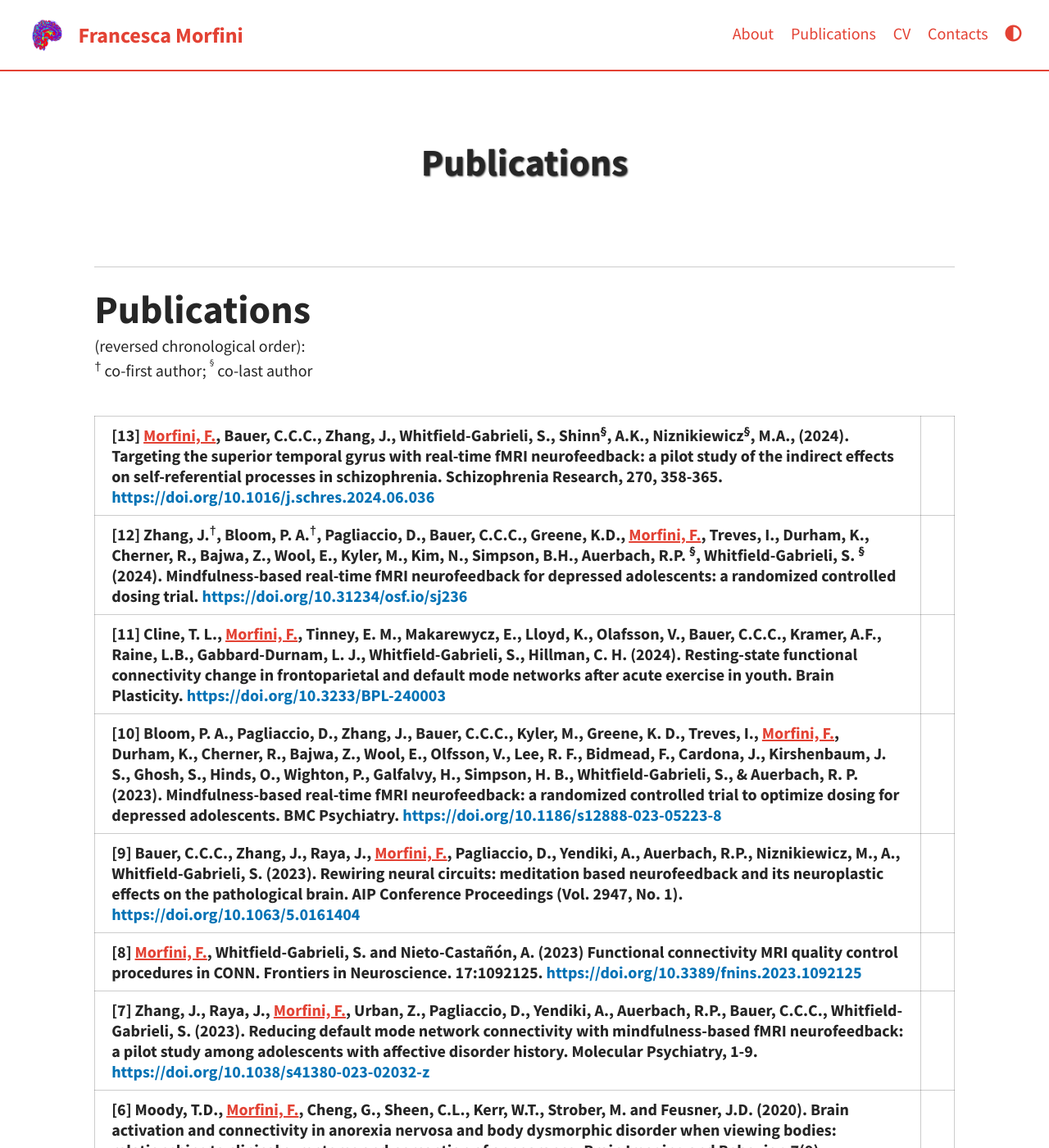
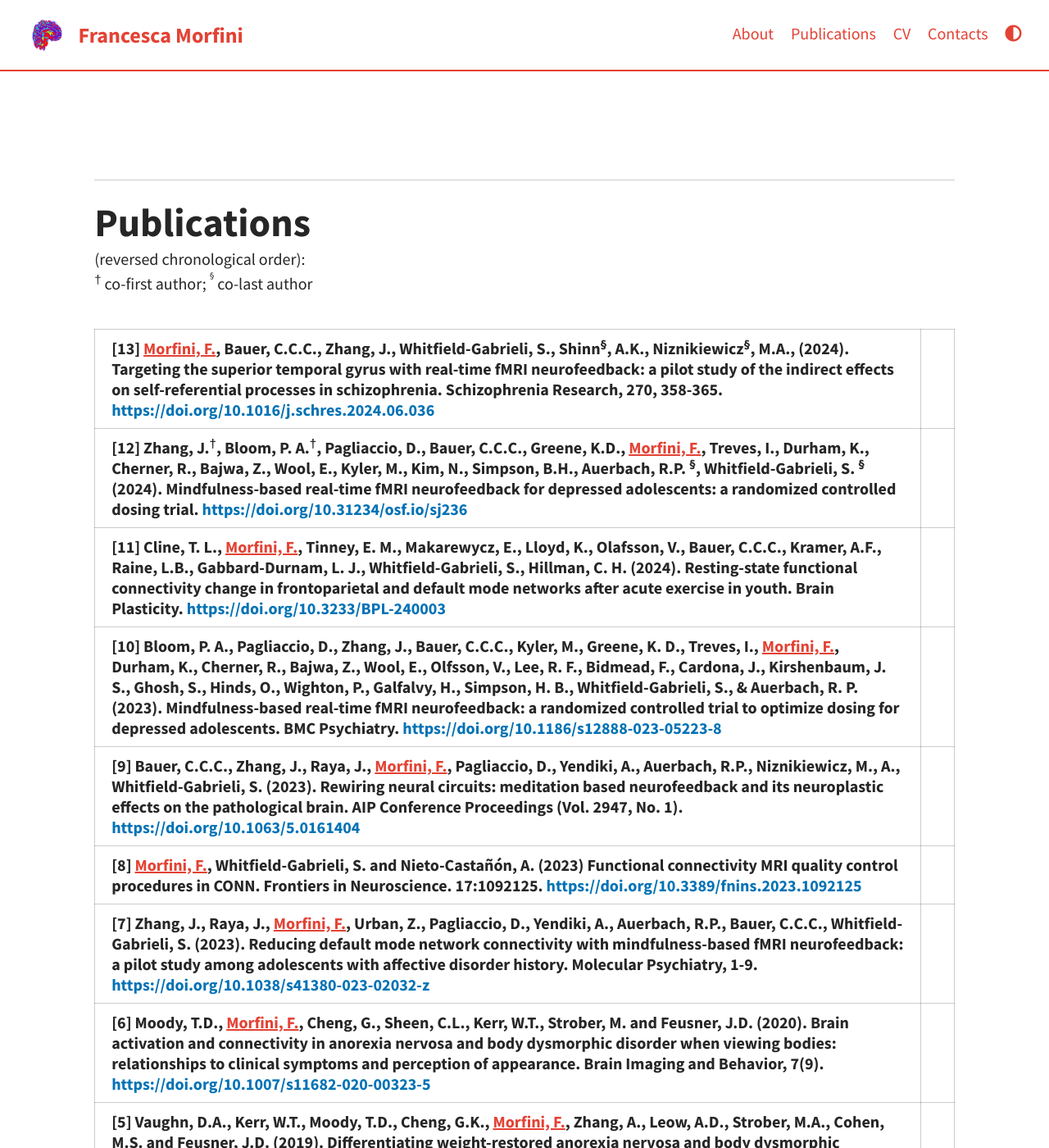
Before and after one commit to fmorfini/fmorfini.github.io, a Jekyll site: the page built from pages/publications.md, in a window 1280 px wide and 1400 px high. Shown: the whole window at 82% size. Built offline with Jekyll 4.4.1, drawn with Linux system fonts in a browser that asks for light colours; a script that is not in the unit is left out; comment, search, counter and statistics services are not loaded.

Commit message:
fixing pubs

```diff
--- a/_sass/base/_variables.scss
+++ b/_sass/base/_variables.scss
@@ -39,7 +39,7 @@
   --header-link: #E34234;
   --code-background: #E0E0E0;
   --code-inline: #24292e;
-  --text-shadow: #3f3f3f;
+  --text-shadow: #E0E0E0;
   --text: #262626;
   --h1: #E34234;
   --h2: #E34234;
@@ -61,7 +61,7 @@
   --header-link: #E34234; // header link, search color
   --code-background: #2A3444;
   --code-inline: #E34234;
-  --text-shadow: #2d333b; // text shadow
+  --text-shadow: #2A3444; // text shadow
   --text: #cdd9e5; // text
   --h1: #E34234; // headers
   --h2: #E34234;
--- a/pages/publications.md
+++ b/pages/publications.md
@@ -2,7 +2,7 @@
 layout: page
 title: Publications
 permalink: /Publications/
-hide_title_: true
+hide_title: true
 customjs:
  - https://d1bxh8uas1mnw7.cloudfront.net/assets/embed.js
 ---
@@ -14,7 +14,7 @@
 <style>
 fm {color: #E34234;
 	text-decoration-line: underline;
-	font-weight: bold
+<!-- 	font-weight: bold   -->
 	}
 li {list-style-position: inside;
 	text-align: left;
@@ -35,7 +35,7 @@
 		<tr>
 		<th>	<fm><fm>Morfini, F.</fm></fm>, xxxx_authors_and_paper_citationxxxxxxx
 		<a href="xxxdoixxxx">xxxxdoixxx</a>		</th>
-		<th>	<div class='altmetric-embed' data-badge-type='donut' data-pmid=xxxxx></div>	</th>
+		<th>	<div class='altmetric-embed' data-badge-type='donut' data-pmid='xxxxx'></div>	</th>
 		</tr>
 
  -->
@@ -53,82 +53,82 @@
 		<tr>
 		<th>	[13] <fm>Morfini, F.</fm>, Bauer, C.C.C., Zhang, J., Whitfield-Gabrieli, S., Shinn<sup>§</sup>, A.K., Niznikiewicz<sup>§</sup>, M.A., (2024). Targeting the superior temporal gyrus with real-time fMRI neurofeedback: a pilot study of the indirect effects on self-referential processes in schizophrenia. Schizophrenia Research, 270, 358-365.
 		<a href="https://doi.org/10.1016/j.schres.2024.06.036">https://doi.org/10.1016/j.schres.2024.06.036</a>		</th>
-		<th>	<div class='altmetric-embed' data-badge-type='donut' data-pmid='37034165'></div>	</th>
+		<th>	<div class='altmetric-embed' data-badge-type='donut' data-pmid="38968807"></div>	</th>
 		</tr>
 
 
 		<tr>
 		<th>	[12] Zhang, J.<sup>†</sup>, Bloom, P. A.<sup>†</sup>, Pagliaccio, D., Bauer, C.C.C., Greene, K.D., <fm>Morfini, F.</fm>, Treves, I., Durham, K., Cherner, R., Bajwa, Z., Wool, E., Kyler, M., Kim, N., Simpson, B.H., Auerbach, R.P. <sup>§</sup>, Whitfield-Gabrieli, S. <sup>§</sup> (2024). Mindfulness-based real-time fMRI neurofeedback for depressed adolescents: a randomized controlled dosing trial.
 		<a href="https://doi.org/10.31234/osf.io/sj236">https://doi.org/10.31234/osf.io/sj236</a>		</th>
-		<th>	<div class='altmetric-embed' data-badge-type='donut' data-pmid=xxxxx></div>	</th>
+		<th>	<div class='altmetric-embed' data-badge-type='donut' data-doi="https://doi.org/10.31234/osf.io/sj236"></div>	</th>
 		</tr>
 
 
 		<tr>
 		<th>	[11] Cline, T. L., <fm>Morfini, F.</fm>, Tinney, E. M., Makarewycz, E., Lloyd, K., Olafsson, V., Bauer, C.C.C., Kramer, A.F., Raine, L.B., Gabbard-Durnam, L. J., Whitfield-Gabrieli, S., Hillman, C. H. (2024). Resting-state functional connectivity change in frontoparietal and default mode networks after acute exercise in youth. Brain Plasticity.
 		<a href="https://doi.org/10.3233/BPL-240003">https://doi.org/10.3233/BPL-240003</a>		</th>
-		<th>	<div class='altmetric-embed' data-badge-type='donut' data-pmid=xxxxx></div>	</th>
+		<th>	<div class='altmetric-embed' data-badge-type='donut' data-pmid="39081665"></div>	</th>
 		</tr>
 
 
 		<tr>
 		<th>	[10] Bloom, P. A., Pagliaccio, D., Zhang, J., Bauer, C.C.C., Kyler, M., Greene, K. D., Treves, I., <fm>Morfini, F.</fm>, Durham, K., Cherner, R., Bajwa, Z., Wool, E., Olfsson, V., Lee, R. F., Bidmead, F., Cardona, J., Kirshenbaum, J. S., Ghosh, S., Hinds, O., Wighton, P., Galfalvy, H., Simpson, H. B., Whitfield-Gabrieli, S., & Auerbach, R. P. (2023). Mindfulness-based real-time fMRI neurofeedback: a randomized controlled trial to optimize dosing for depressed adolescents. BMC Psychiatry.
 		<a href="https://doi.org/10.1186/s12888-023-05223-8">https://doi.org/10.1186/s12888-023-05223-8</a>		</th>
-		<th>	<div class='altmetric-embed' data-badge-type='donut' data-pmid=xxxxx></div>	</th>
+		<th>	<div class='altmetric-embed' data-badge-type='donut' data-pmid="37848857"></div>	</th>
 		</tr>
 
 		<tr>
 		<th>	[9] Bauer, C.C.C., Zhang, J., Raya, J., <fm>Morfini, F.</fm>, Pagliaccio, D., Yendiki, A., Auerbach, R.P., Niznikiewicz, M., A., Whitfield-Gabrieli, S. (2023). Rewiring neural circuits: meditation based neurofeedback and its neuroplastic effects on the pathological brain. AIP Conference Proceedings (Vol. 2947, No. 1).
 		<a href="https://doi.org/10.1063/5.0161404">https://doi.org/10.1063/5.0161404</a>		</th>
-		<th>	<div class='altmetric-embed' data-badge-type='donut' data-pmid=xxxxx></div>	</th>
+		<th>	<div class='altmetric-embed' data-badge-type='donut' data-pmid="xxxxx"></div>	</th>
 		</tr>
 
 		<tr>
 		<th>	[8] <fm>Morfini, F.</fm>, Whitfield-Gabrieli, S. and Nieto-Castañón, A. (2023) Functional connectivity MRI quality control procedures in CONN. Frontiers in Neuroscience. 17:1092125.
 		<a href="https://doi.org/10.3389/fnins.2023.1092125">https://doi.org/10.3389/fnins.2023.1092125</a>		</th>
-		<th>	<div class='altmetric-embed' data-badge-type='donut' data-pmid=xxxxx></div>	</th>
+		<th>	<div class='altmetric-embed' data-badge-type='donut' data-pmid="37034165"></div>	</th>
 		</tr>
 
 		<tr>
 		<th>	[7] Zhang, J., Raya, J., <fm>Morfini, F.</fm>, Urban, Z., Pagliaccio, D., Yendiki, A., Auerbach, R.P., Bauer, C.C.C., Whitfield-Gabrieli, S. (2023). Reducing default mode network connectivity with mindfulness-based fMRI neurofeedback: a pilot study among adolescents with affective disorder history. Molecular Psychiatry, 1-9.
 		<a href="https://doi.org/10.1038/s41380-023-02032-z">https://doi.org/10.1038/s41380-023-02032-z</a>		</th>
-		<th>	<div class='altmetric-embed' data-badge-type='donut' data-pmid=xxxxx></div>	</th>
+		<th>	<div class='altmetric-embed' data-badge-type='donut' data-pmid="36991135"></div>	</th>
 		</tr>
 
 		<tr>
 		<th>	[6] Moody, T.D., <fm>Morfini, F.</fm>, Cheng, G., Sheen, C.L., Kerr, W.T., Strober, M. and Feusner, J.D. (2020). Brain activation and connectivity in anorexia nervosa and body dysmorphic disorder when viewing bodies: relationships to clinical symptoms and perception of appearance. Brain Imaging and Behavior, 7(9).
 		<a href="https://doi.org/10.1007/s11682-020-00323-5">https://doi.org/10.1007/s11682-020-00323-5</a>		</th>
-		<th>	<div class='altmetric-embed' data-badge-type='donut' data-pmid=xxxxx></div>	</th>
+		<th>	<div class='altmetric-embed' data-badge-type='donut' data-pmid="32875486"></div>	</th>
 		</tr>
 
 		<tr>
 		<th>	[5] Vaughn, D.A., Kerr, W.T., Moody, T.D., Cheng, G.K., <fm>Morfini, F.</fm>, Zhang, A., Leow, A.D., Strober, M.A., Cohen, M.S. and Feusner, J.D. (2019). Differentiating weight-restored anorexia nervosa and body dysmorphic disorder using neuroimaging and psychometric markers. PLOS ONE, 14(5), p.e0213974.
 		<a href="https://doi.org/10.1371/journal.pone.0213974">https://doi.org/10.1371/journal.pone.0213974</a>		</th>
-		<th>	<div class='altmetric-embed' data-badge-type='donut' data-pmid=xxxxx></div>	</th>
+		<th>	<div class='altmetric-embed' data-badge-type='donut' data-pmid="31059514"></div>	</th>
 		</tr>
 
 		<tr>
 		<th>	[4] Reggente, N., Moody, T.D., <fm>Morfini, F.</fm>, Sheen, C., Rissman, J., O’Neill, J. and Feusner, J.D. (2018). Multivariate resting-state functional connectivity predicts response to cognitive behavioral therapy in obsessive–compulsive disorder. Proceedings of the National Academy of Sciences, [online] 115(9), pp.2222–2227.
 		<a href="https://doi.org/10.1073/pnas.1716686115">https://doi.org/10.1073/pnas.1716686115</a>		</th>
-		<th>	<div class='altmetric-embed' data-badge-type='donut' data-pmid=xxxxx></div>	</th>
+		<th>	<div class='altmetric-embed' data-badge-type='donut' data-pmid="29440404"></div>	</th>
 		</tr>
 
 		<tr>
 		<th>	[3] Rangaprakash, D., Bohon, C., Lawrence, K.E., Moody, T., <fm>Morfini, F.</fm>, Khalsa, S.S., Strober, M. and Feusner, J.D. (2018). Aberrant dynamic connectivity for fear processing in anorexia nervosa and body dysmorphic disorder. Frontiers in Psychiatry, 9.
 		<a href="https://doi.org/10.3389/fpsyt.2018.00273">https://doi.org/10.3389/fpsyt.2018.00273</a>		</th>
-		<th>	<div class='altmetric-embed' data-badge-type='donut' data-pmid=xxxxx></div>	</th>
+		<th>	<div class='altmetric-embed' data-badge-type='donut' data-pmid="29997532"></div>	</th>
 		</tr>
 
 		<tr>
 		<th>	[2] Moody, T.D., <fm>Morfini, F.</fm>, Cheng, G., Sheen, C., Tadayonnejad, R., Reggente, N., O’Neill, J. and Feusner, J.D. (2017). Mechanisms of cognitive-behavioral therapy for obsessive-compulsive disorder involve robust and extensive increases in brain network connectivity. Translational Psychiatry, [online] 7(9), p.e1230.
 		<a href="https://doi.org/10.1038/tp.2017.192">https://doi.org/10.1038/tp.2017.192</a>		</th>
-		<th>	<div class='altmetric-embed' data-badge-type='donut' data-pmid=xxxxx></div>	</th>
+		<th>	<div class='altmetric-embed' data-badge-type='donut' data-pmid="28872637"></div>	</th>
 		</tr>
 
 		<tr>
 		<th>	[1] Tadayonnejad, R., Deshpande, R., Ajilore, O., Moody, T., <fm>Morfini, F.</fm>, Ly, R., O’Neill, J. and Feusner, J.D. (2017). Pregenual anterior cingulate dysfunction associated with depression in OCD: an integrated multimodal fMRI/1H MRS study. Neuropsychopharmacology, 43(5), pp.1146–1155.
 		<a href="https://doi.org/10.1038/npp.2017.249">https://doi.org/10.1038/npp.2017.249</a>		</th>
-		<th>	<div class='altmetric-embed' data-badge-type='donut' data-pmid=xxxxx></div>	</th>
+		<th>	<div class='altmetric-embed' data-badge-type='donut' data-pmid="29052616"></div>	</th>
 		</tr>
 
 
```
Also changed, not shown: pages/about.md (+1 -1 lines).
